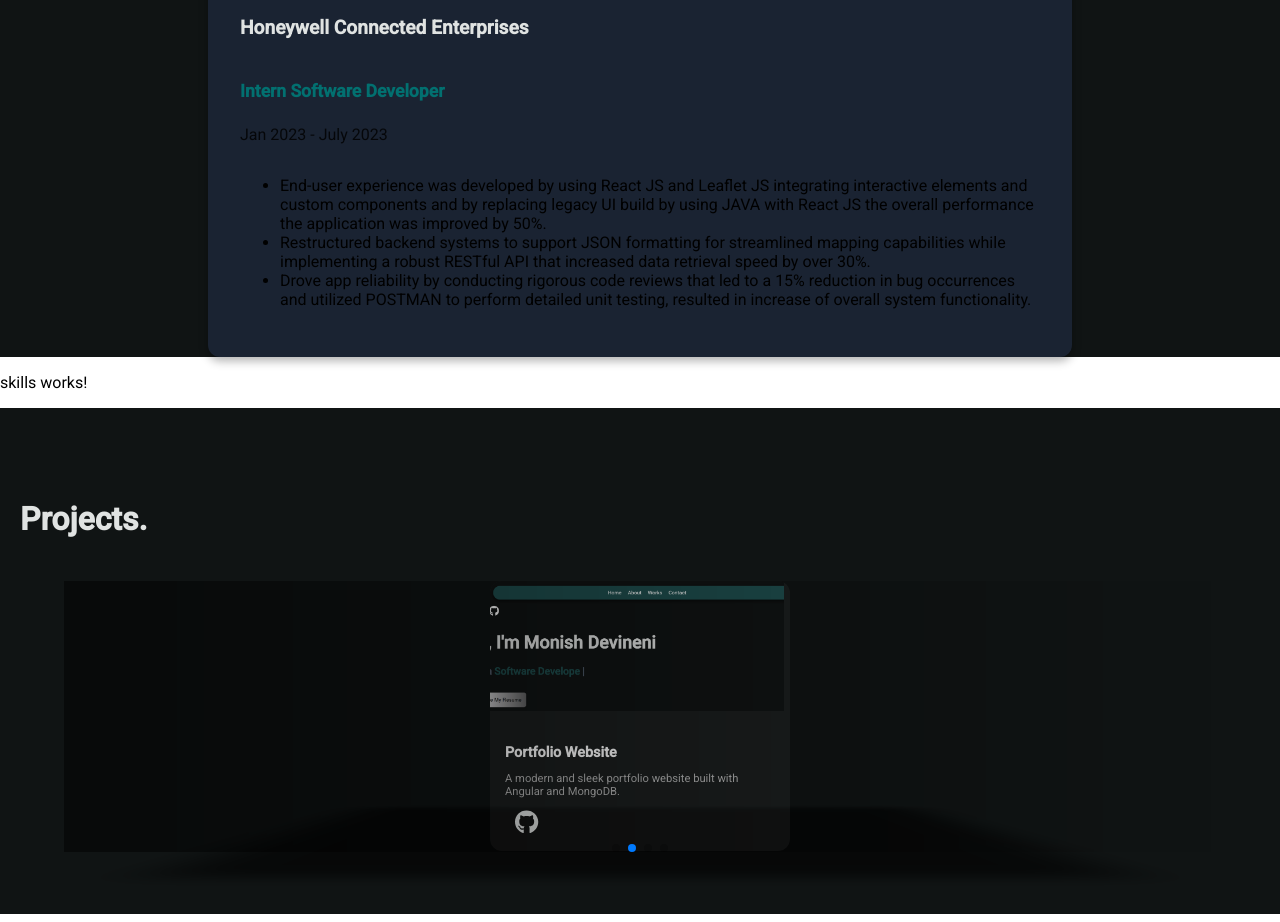
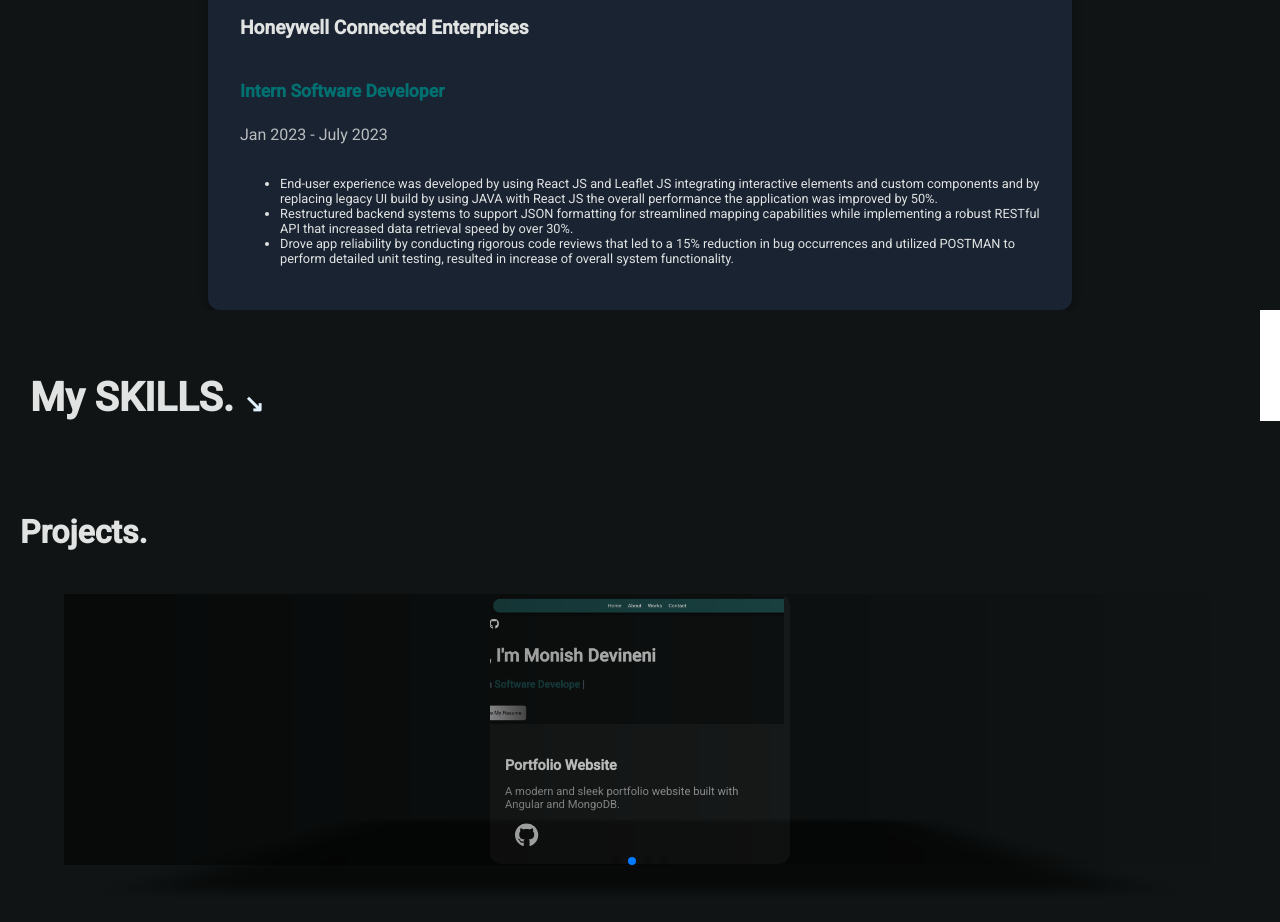
Before and after one commit to monish-rgb/MyPortfolio, an Angular app: page / in a window 1280 px wide. Shown: the part 880-1802 px from the top of the page. Built offline with nearby package versions, Linux system fonts and the light colour scheme.

Commit message:
resume_skills

```diff
--- a/src/app/experience/experience.component.scss
+++ b/src/app/experience/experience.component.scss
@@ -53,7 +53,14 @@
     }
 
     .job-duration {
+      color: #e0e3e2;
       font-size: 1rem;
       opacity: 0.8;
     }
   }
+
+  .job-description {
+    font-size: 0.8rem;
+    color: #e0e3e2;
+    margin-top: 1rem;
+  }
--- a/src/app/home/home.component.ts
+++ b/src/app/home/home.component.ts
@@ -6,7 +6,7 @@
 import { faFileAlt } from '@fortawesome/free-solid-svg-icons';
 import { faLinkedin, faGithub } from '@fortawesome/free-brands-svg-icons';
 import { FontAwesomeModule } from '@fortawesome/angular-fontawesome';
-import { DomSanitizer, SafeUrl } from '@angular/platform-browser';
+import { DomSanitizer, SafeResourceUrl } from '@angular/platform-browser';
 @Component({
   selector: 'app-home',
   imports: [RouterLink,FontAwesomeModule],
@@ -21,12 +21,10 @@
   faLinkedin = faLinkedin;
   faGithub = faGithub;
   faFileAlt = faFileAlt
-  resumeUrl: SafeUrl | null = null;
+
 
   roles: string[] = [ "Coding Enthusiast", " Software Developer", " Backend Engineer", " Fullstack Developer", " Cloud Enthusiast"];
   ngOnInit(): void {
-    const resumePath = 'assets/MonishDevineni_Resume.pdf'; //Resume URL
-    this.resumeUrl = this.sanitizer.bypassSecurityTrustResourceUrl(resumePath);
     var options = {
       strings: ["Coding Enthusiast", " Software Developer", " Backend Engineer", " Fullstack Developer", " Cloud Enthusiast"],
       typeSpeed: 50,
@@ -38,9 +36,11 @@
   }
 
   seeResume() {
-    if (this.resumeUrl) {
+
+    const resumeUrl = this.sanitizer.bypassSecurityTrustResourceUrl('assets/MonishDevineni_Resume.pdf');
+    if (resumeUrl) {
       // Open the resume in a new tab:
-      window.open(this.resumeUrl as string, '_blank');
+      window.open('assets/MonishDevineni_Resume.pdf', '_blank');
     } else {
       alert("Resume not available."); // Or handle the case where the URL is not set
     }
--- a/src/app/skills/skills.component.html
+++ b/src/app/skills/skills.component.html
@@ -1 +1,5 @@
-<p>skills works!</p>
+<div class="skills-page">
+    <h2 class="page-title">My SKILLS.
+        <span class="arrow">↘</span>
+    </h2>
+</div>
--- a/src/app/skills/skills.component.scss
+++ b/src/app/skills/skills.component.scss
@@ -19,12 +19,6 @@
   animation: bounce 1.5s infinite;
 }
 
-  .skills-section {
-    text-align: center;
-    background: #101414;
-    padding: 50px 0;
-
-
 swiper-container {
   perspective: 1000px;
   width: 90%;
@@ -38,8 +32,6 @@
   align-items: center;
 }
 
-
-
 .skill-card {
   padding: 20px;
   border-radius: 15px;
@@ -52,18 +44,11 @@
     box-shadow: 0 8px 20px rgba(0, 255, 247, 0.3);
   }
 
-      .skill-icon {
-        width: 50px;
-        height: 50px;
-        margin-bottom: 10px;
-      }
-
   .skill-name {
      font-size: 1rem;
 font-weight: bold;
 color: #f8f8f8;
 letter-spacing: 1px;
-      }
   }
 }
 
@@ -77,3 +62,15 @@
     color: #101414;
   }
 }
+
+
+
+
+@keyframes bounce {
+  0%, 100% {
+    transform: translateY(0);
+  }
+  50% {
+    transform: translateY(10px);
+  }
+}
--- a/src/app/work/work.component.ts
+++ b/src/app/work/work.component.ts
@@ -24,7 +24,7 @@
       title: 'Portfolio Website',
       description: 'A modern and sleek portfolio website built with Angular and MongoDB.',
       image: '/assets/portfolio.png',
-      link: 'https://yourportfolio.com'
+      link: 'https://monishdevineni.netlify.app/'
     },
     {
       title: 'Image Captioning Web App using Gemini',
--- a/src/index.html
+++ b/src/index.html
@@ -2,9 +2,10 @@
 <html lang="en">
 <head>
   <meta charset="utf-8">
-  <title>MP</title>
+
+  <title>Monish_Portfolio</title>
   <base href="/">
-  <meta name="viewport" content="width=device-width, initial-scale=1">
+  <meta name="viewport" content="width=device-width, initial-scale=1, maximum-scale=1">
   <link rel="icon" type="image/x-icon" href="favicon.ico">
   <link href="https://fonts.googleapis.com/css2?family=Roboto:wght@300;400;500&display=swap" rel="stylesheet">
   <link href="https://fonts.googleapis.com/icon?family=Material+Icons" rel="stylesheet">
```
Lines whose indentation alone changed are shown as unchanged.
